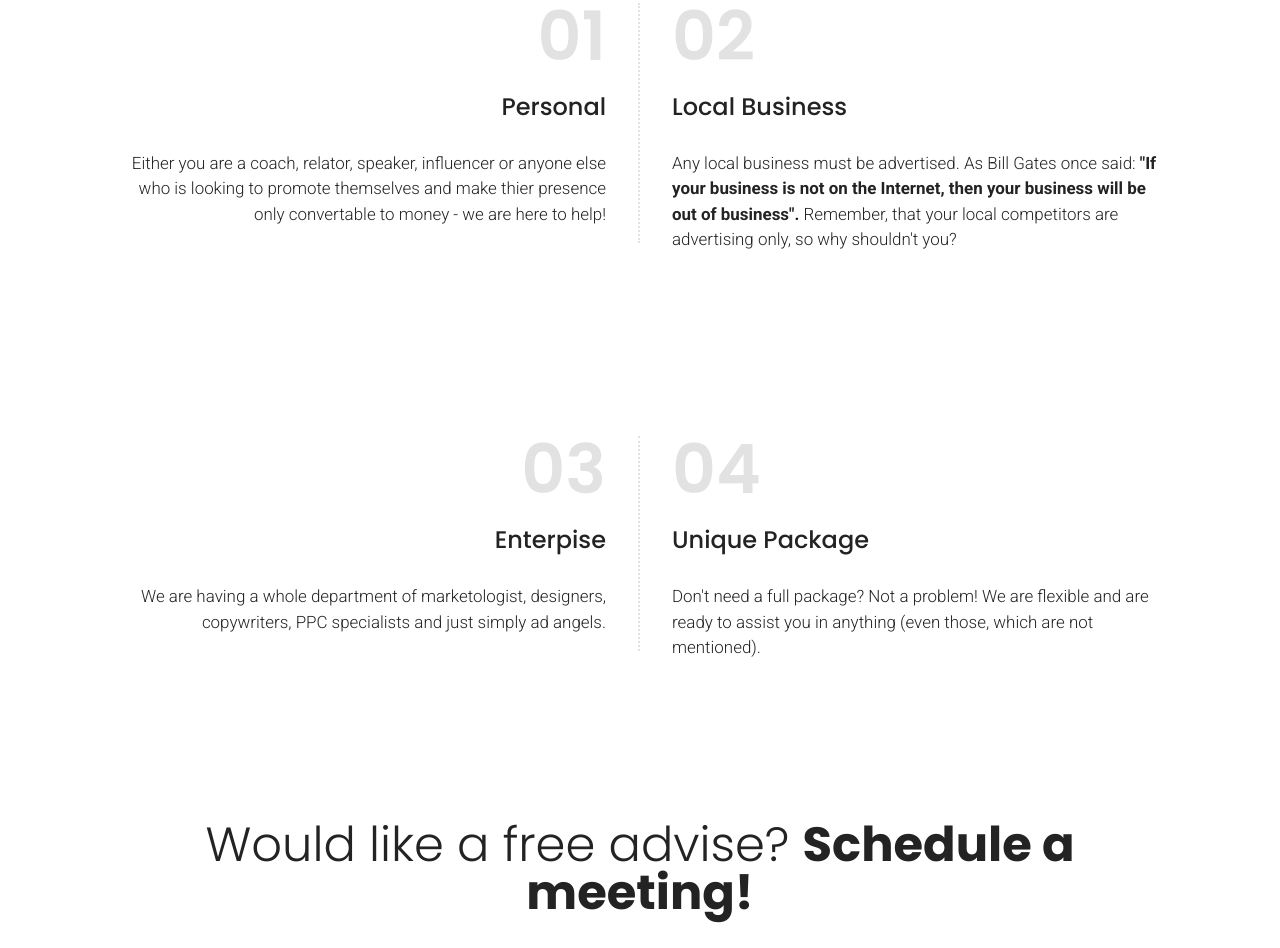
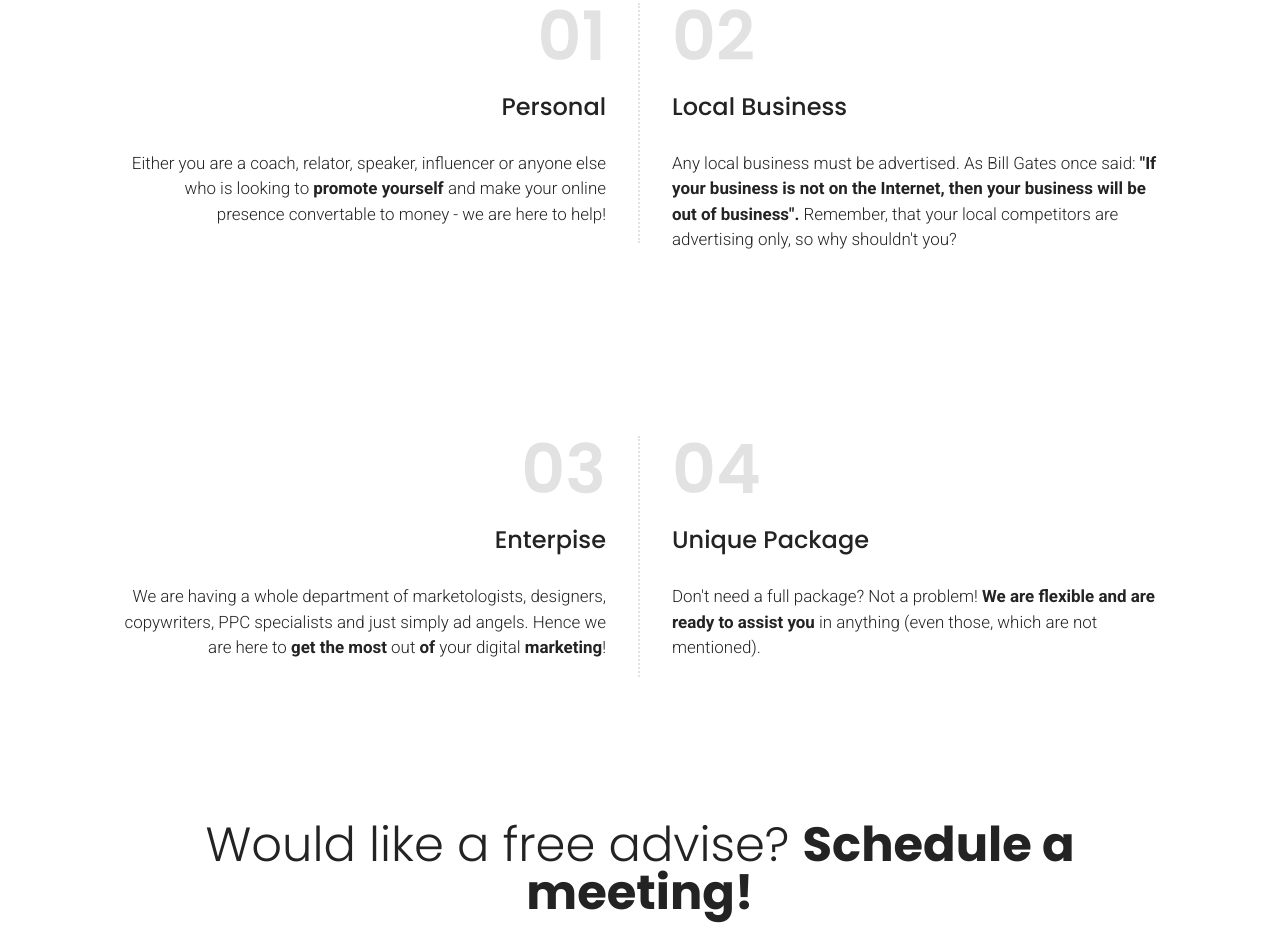
Before and after one commit to expozehq/Expo-Prod-MD, a plain HTML site: page index.html in a window 1280 px wide. Shown: the part 2670-3618 px from the top of the page. Drawn offline with Linux system fonts and the light colour scheme; a script that the page names is missing; files whose address does not match are found by name; a web font is replaced by a local one.

```diff
--- a/index.html
+++ b/index.html
@@ -218,7 +218,7 @@
                     01
                 </h4>
                 <h3 class="article-title-left align-right mbr-fonts-style pb-4 display-5">Personal</h3>
-                <p class="mbr-text-left align-right mbr-fonts-style display-7">Either you are a coach, relator, speaker, influencer or anyone else who is looking to promote themselves and make thier presence only convertable to money - we are here to help!</p>
+                <p class="mbr-text-left align-right mbr-fonts-style display-7">Either you are a coach, relator, speaker, influencer or anyone else who is looking to <strong>promote yourself </strong>and make your online presence convertable to money - we are here to help!</p>
             </div>
             <div class="article mb-4 col-sm-12 col-md-6">
                 <h4 class="pb-3 mbr-fonts-style article-counter-right align-left display-1">
@@ -245,14 +245,14 @@
                     03
                 </h4>
                 <h3 class="article-title-left align-right mbr-fonts-style pb-4 display-5">Enterpise</h3>
-                <p class="mbr-text-left align-right mbr-fonts-style display-7">We are having a whole department of marketologist, designers, copywriters, PPC specialists and just simply ad angels.</p>
+                <p class="mbr-text-left align-right mbr-fonts-style display-7">We are having a whole department of marketologists, designers, copywriters, PPC specialists and just simply ad angels. Hence we are here to <strong>get the most</strong> out <strong>of </strong>your digital <strong>marketing</strong>!</p>
             </div>
             <div class="article mb-4 col-sm-12 col-md-6">
                 <h4 class="pb-3 mbr-fonts-style article-counter-right align-left display-1">
                     04
                 </h4>
                 <h3 class="article-title-right mbr-fonts-style pb-4 align-left display-5">Unique Package</h3>
-                <p class="mbr-text-right mbr-fonts-style align-left display-7">Don't need a full package? Not a problem! We are flexible and are ready to assist you in anything (even those, which are not mentioned).&nbsp;</p>
+                <p class="mbr-text-right mbr-fonts-style align-left display-7">Don't need a full package? Not a problem! <strong>We are flexible and are ready to assist you</strong> in anything (even those, which are not mentioned).&nbsp;</p>
             </div>
         </div>
     </div>
```
Also changed, not shown: 1 other file.
